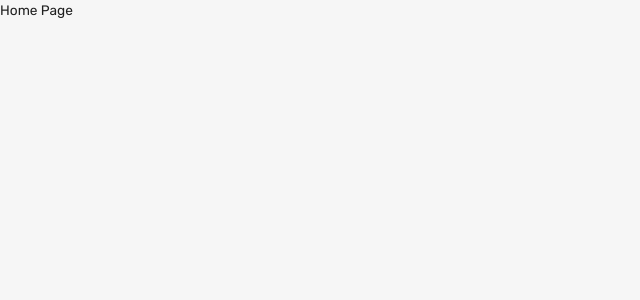
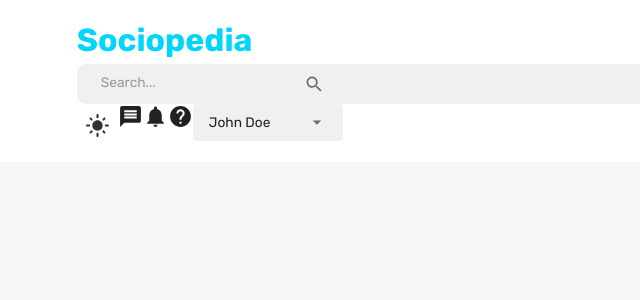
Before and after one commit to StephenJakku/MERN, a React (Create React App) app in the folder client/: page /home in a window 1280 px wide. Shown: the top 300 px of the page, without its empty margins (0-640 px from the left). Built offline with nearby package versions, Linux system fonts and the light colour scheme.

Commit message:
Navbar completed with errors

```diff
--- a/client/src/scenes/homePage/index.jsx
+++ b/client/src/scenes/homePage/index.jsx
@@ -1,5 +1,12 @@
+import { Box } from "@mui/system";
+import Navbar from "scenes/navbar";
+
 const HomePage = () => {
-  return <div>Home Page</div>;
+  return (
+    <Box>
+      <Navbar />
+    </Box>
+  );
 };
 
 export default HomePage;
--- a/client/src/scenes/navbar/index.jsx
+++ b/client/src/scenes/navbar/index.jsx
@@ -41,11 +41,134 @@
   const primaryLight = theme.palette.primary.light;
   const alt = theme.palette.background.alt;
 
-  const fullName = `${user.firstName} ${user.lastName}`;
+  // const fullName = `${user.firstName} ${user.lastName}`;
+  const fullName = "John Doe";
 
   return (
     <FlexBetween padding="1rem 6%" backgroundColor={alt}>
-      NavBar
+      <FlexBetween gap="1.75rem">
+        <Typography
+          fontWeight="bold"
+          fontSize="clamp(1rem,2rem,2.25rem)"
+          color="primary"
+          onClick={() => navigate("/home")}
+          sx={{ "&:hover": { color: primaryLight, cursor: "pointer" } }}>
+          Sociopedia
+        </Typography>
+        {isNonMobileScreens && (
+          <FlexBetween
+            backgroundColor={neutralLight}
+            borderRadius="9px"
+            gap="3rem"
+            padding="0.1rem 1.5rem">
+            <InputBase placeholder="Search..." />
+            <IconButton>
+              <Search />
+            </IconButton>
+          </FlexBetween>
+        )}
+      </FlexBetween>
+      {/* DESKTOP NAV */}
+      {isNonMobileScreens ? (
+        <FlexBetween gap="2rem">
+          <IconButton onClick={() => dispatch(setMode())}>
+            {theme.palette.mode === "dark" ? (
+              <DarkMode sx={{ fontSize: "25px" }} />
+            ) : (
+              <LightMode sx={{ color: dark, fontSize: "25px" }} />
+            )}
+          </IconButton>
+          <Message sx={{ fontSize: "25px" }} />
+          <Notifications sx={{ fontSize: "25px" }} />
+          <Help sx={{ fontSize: "25px" }} />
+          <FormControl variant="standard" value={fullName}>
+            <Select
+              value={fullName}
+              sx={{
+                backgroundColor: neutralLight,
+                width: "150px",
+                borderRadius: "0.25rem",
+                p: "0.25rem 1rem",
+                "& .MuiSvgIcon-root": { pr: "0.25rem", width: "3rem" },
+                "& .MuiSelect-select:focus": { backgroundColor: neutralLight },
+              }}
+              input={<InputBase />}>
+              <MenuItem value={fullName}>
+                <Typography>{fullName}</Typography>
+              </MenuItem>
+              <MenuItem onClick={() => dispatch(setLogout())}>Log Out</MenuItem>
+            </Select>
+          </FormControl>
+        </FlexBetween>
+      ) : (
+        <IconButton
+          onClick={() => setIsMobileMenuToggled(!isMobileMenuToggled)}>
+          <Menu />
+        </IconButton>
+      )}
+
+      {/* MOBILE NAV */}
+      {!isNonMobileScreens && isMobileMenuToggled && (
+        <Box
+          position="fixed"
+          right="0"
+          bottom="0"
+          height="100%"
+          zIndex="10"
+          maxWidth="500px"
+          minWidth="300px"
+          backgroundColor={background}>
+          {/* CLOSE ICON */}
+          <Box display="flex" justifyContent="flex-end" p="1rem">
+            <IconButton
+              onClick={() => setIsMobileMenuToggled(!isMobileMenuToggled)}>
+              <Close />
+            </IconButton>
+          </Box>
+          {/* MENU ITEMS */}
+          <FlexBetween
+            display="flex"
+            flexDirection="column"
+            justifyContent="center"
+            alignItems="center"
+            gap="3rem">
+            <IconButton
+              onClick={() => dispatch(setMode())}
+              sx={{ fontSize: "25px" }}>
+              {theme.palette.mode === "dark" ? (
+                <DarkMode sx={{ fontSize: "25px" }} />
+              ) : (
+                <LightMode sx={{ color: dark, fontSize: "25px" }} />
+              )}
+            </IconButton>
+            <Message sx={{ fontSize: "25px" }} />
+            <Notifications sx={{ fontSize: "25px" }} />
+            <Help sx={{ fontSize: "25px" }} />
+            <FormControl variant="standard" value={fullName}>
+              <Select
+                value={fullName}
+                sx={{
+                  backgroundColor: neutralLight,
+                  width: "150px",
+                  borderRadius: "0.25rem",
+                  p: "0.25rem 1rem",
+                  "& .MuiSvgIcon-root": { pr: "0.25rem", width: "3rem" },
+                  "& .MuiSelect-select:focus": {
+                    backgroundColor: neutralLight,
+                  },
+                }}
+                input={<InputBase />}>
+                <MenuItem value={fullName}>
+                  <Typography>{fullName}</Typography>
+                </MenuItem>
+                <MenuItem onClick={() => dispatch(setLogout())}>
+                  Log Out
+                </MenuItem>
+              </Select>
+            </FormControl>
+          </FlexBetween>
+        </Box>
+      )}
     </FlexBetween>
   );
 };
```
